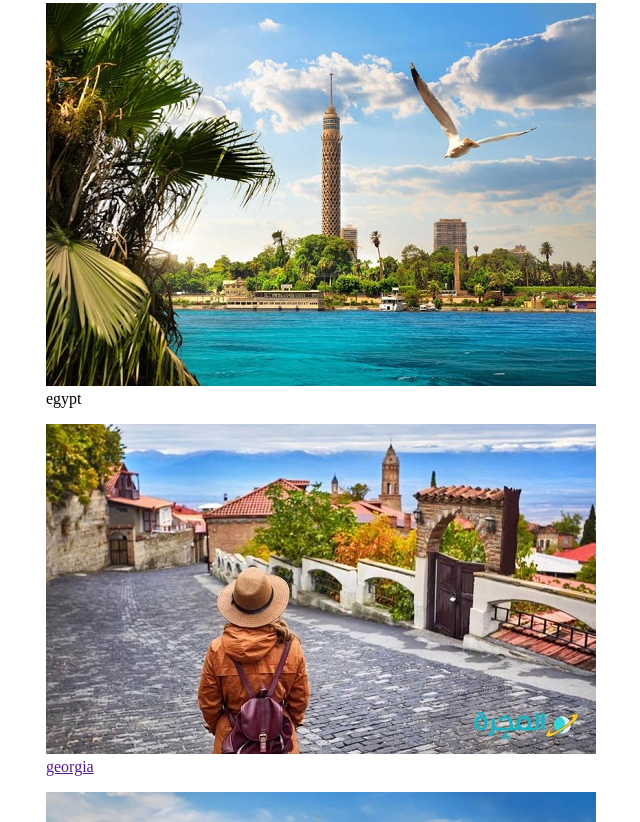
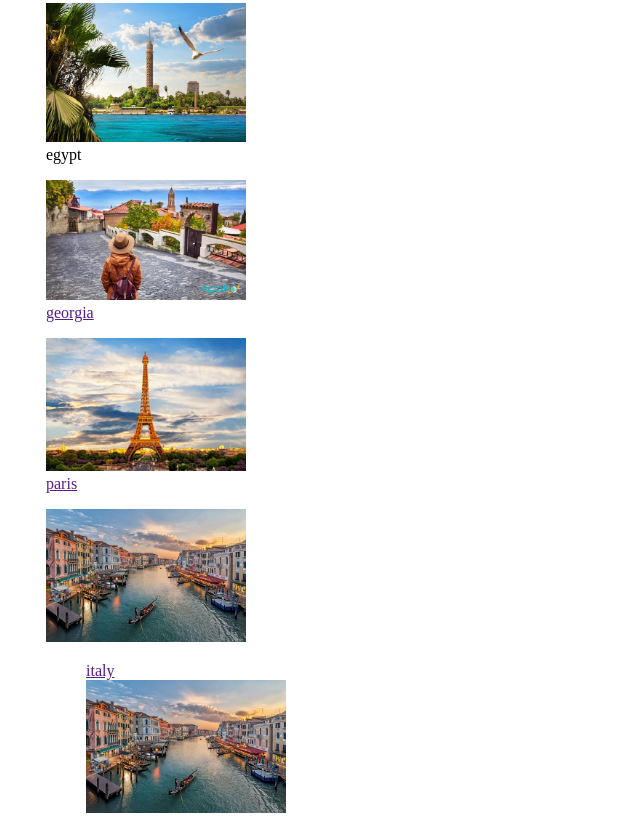
Before and after one commit to bahgatayman/safarii, a plain HTML site: page index.html in a window 1280 px wide. Shown: the part 328-1150 px from the top of the page, without its empty margins (2-642 px from the left). Drawn offline with Linux system fonts and the light colour scheme.

Commit message:
Update index.html

```diff
--- a/index.html
+++ b/index.html
@@ -39,25 +39,25 @@
     <h3>
         <h1>Photos</h1>
         <figure>
-        <img src="Zamalek.jpg" alt="zamalek">
+        <img src="Zamalek.jpg" alt="zamalek" width="200">
         <!--  -->
 
             <figcaption>egypt</figcaption>
         </a></figure>
 
-        <figure> <img src="gorgia.jpg" alt="georgia">
+        <figure> <img src="gorgia.jpg" alt="georgia" width="200">
         <a href="">
                 <figcaption>georgia</figcaption>
         </a></figure>
-        <figure><img src="paris.jpg" alt="paris">
+        <figure><img src="paris.jpg" alt="paris" width="200">
         <a href="">
                 <figcaption>paris</figcaption>
             </h2>
         </a></figure>
-        <figure><img src="Italy.jpg" alt="italy">
+        <figure><img src="Italy.jpg" alt="italy" width="200">
         <a href="">
         <figure><figcaption>italy</figcaption></a>
-            <img src="Italy.jpg" alt="italy">
+            <img src="Italy.jpg" alt="italy" width="200">
 
     </figure>
     </h3>
```
